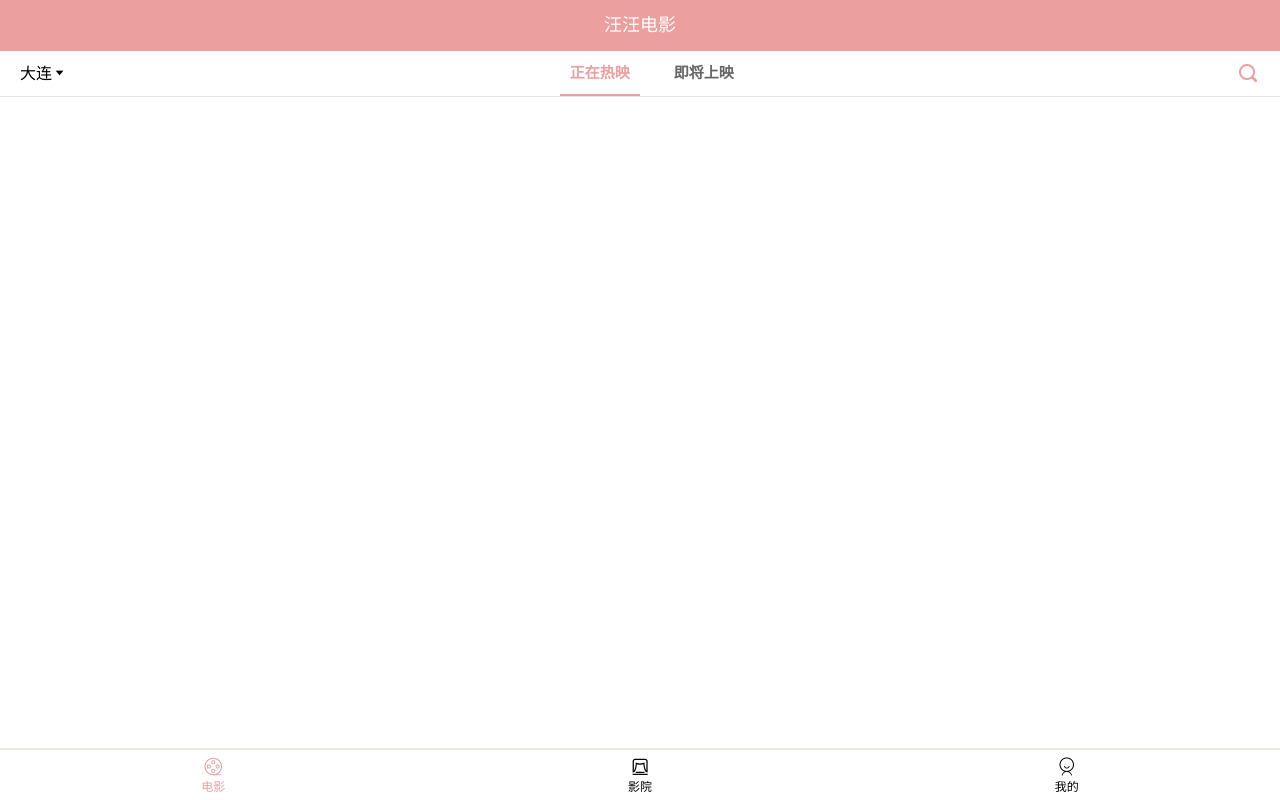
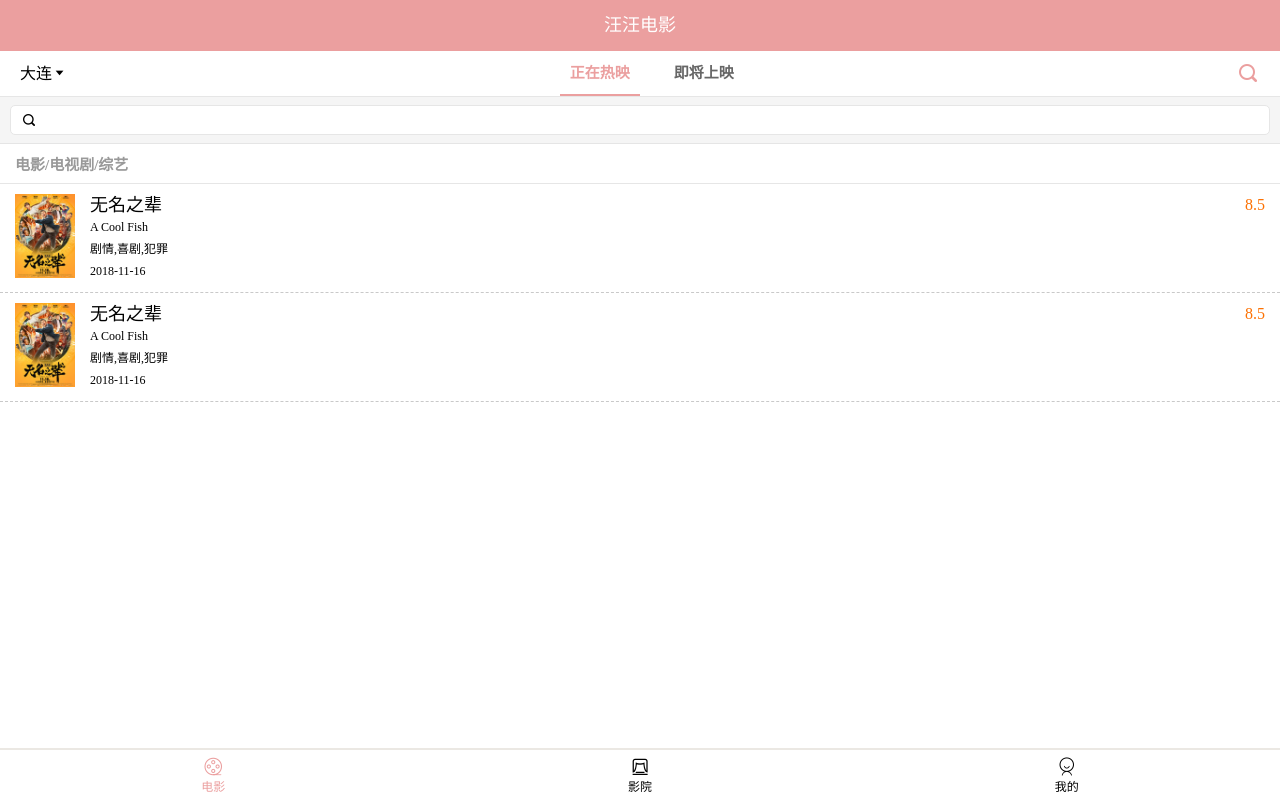
Before and after one commit to an123321/wangwangwang, a Vue app: page /movie/search in a window 1280 px wide. Built offline with nearby package versions, Linux system fonts and the light colour scheme.

Commit message:
新增一个搜索组件“Search”

```diff
--- a/src/components/Search/index.vue
+++ b/src/components/Search/index.vue
@@ -1,13 +1,122 @@
 <template>
-
+  <div class="search_body">
+    <div class="search_input">
+      <div class="search_input_wrapper">
+        <i class="iconfont icon-sousuo"></i>
+        <input type="text" />
+      </div>
+    </div>
+    <div class="search_result">
+      <h3>电影/电视剧/综艺</h3>
+      <ul>
+        <li>
+          <div class="img">
+            <img src="/images/movie_1.jpg" />
+          </div>
+          <div class="info">
+            <p>
+              <span>无名之辈</span>
+              <span>8.5</span>
+            </p>
+            <p>A Cool Fish</p>
+            <p>剧情,喜剧,犯罪</p>
+            <p>2018-11-16</p>
+          </div>
+        </li>
+        <li>
+          <div class="img">
+            <img src="/images/movie_1.jpg" />
+          </div>
+          <div class="info">
+            <p>
+              <span>无名之辈</span>
+              <span>8.5</span>
+            </p>
+            <p>A Cool Fish</p>
+            <p>剧情,喜剧,犯罪</p>
+            <p>2018-11-16</p>
+          </div>
+        </li>
+      </ul>
+    </div>
+  </div>
 </template>
 
 <script>
 export default {
-
-}
+  name: "Search"
+};
 </script>
 
-<style>
+<style scoped>
+#content .search_body {
+  flex: 1;
+  overflow: auto;
+}
+.search_body .search_input {
+  padding: 8px 10px;
+  background-color: #f5f5f5;
+  border-bottom: 1px solid #e5e5e5;
+}
+.search_body .search_input_wrapper {
+  padding: 0 10px;
+  border: 1px solid #e6e6e6;
+  border-radius: 5px;
+  background-color: #fff;
+  display: flex;
+  line-height: 20px;
+}
+.search_body .search_input_wrapper i {
+  font-size: 16px;
+  padding: 4px 0;
+}
+.search_body .search_input_wrapper input {
+  border: none;
+  font-size: 13px;
+  color: #333;
+  padding: 4px 0;
+  outline: none;
+  margin-left: 5px;
+  width: 100%;
+}
 
+.search_body .search_result h3 {
+  font-size: 15px;
+  color: #999;
+  padding: 9px 15px;
+  border-bottom: 1px solid #e6e6e6;
+}
+
+.search_body .search_result li {
+  border-bottom: 1px #c9c9c9 dashed;
+  padding: 10px 15px;
+  box-sizing: border-box;
+  display: flex;
+}
+.search_body .search_result .img {
+  width: 60px;
+  float: left;
+}
+.search_body .search_result .img img {
+  width: 100%;
+}
+.search_body .search_result .info {
+  float: left;
+  margin-left: 15px;
+  flex: 1;
+}
+.search_body .search_result .info p {
+  height: 22px;
+  display: flex;
+  line-height: 22px;
+  font-size: 12px;
+}
+.search_body .search_result .info p:nth-of-type(1) span:nth-of-type(1) {
+  font-size: 18px;
+  flex: 1;
+}
+.search_body .search_result .info p:nth-of-type(1) span:nth-of-type(2) {
+  font-size: 16px;
+  color: #fc7103;
+}
 </style>
```
